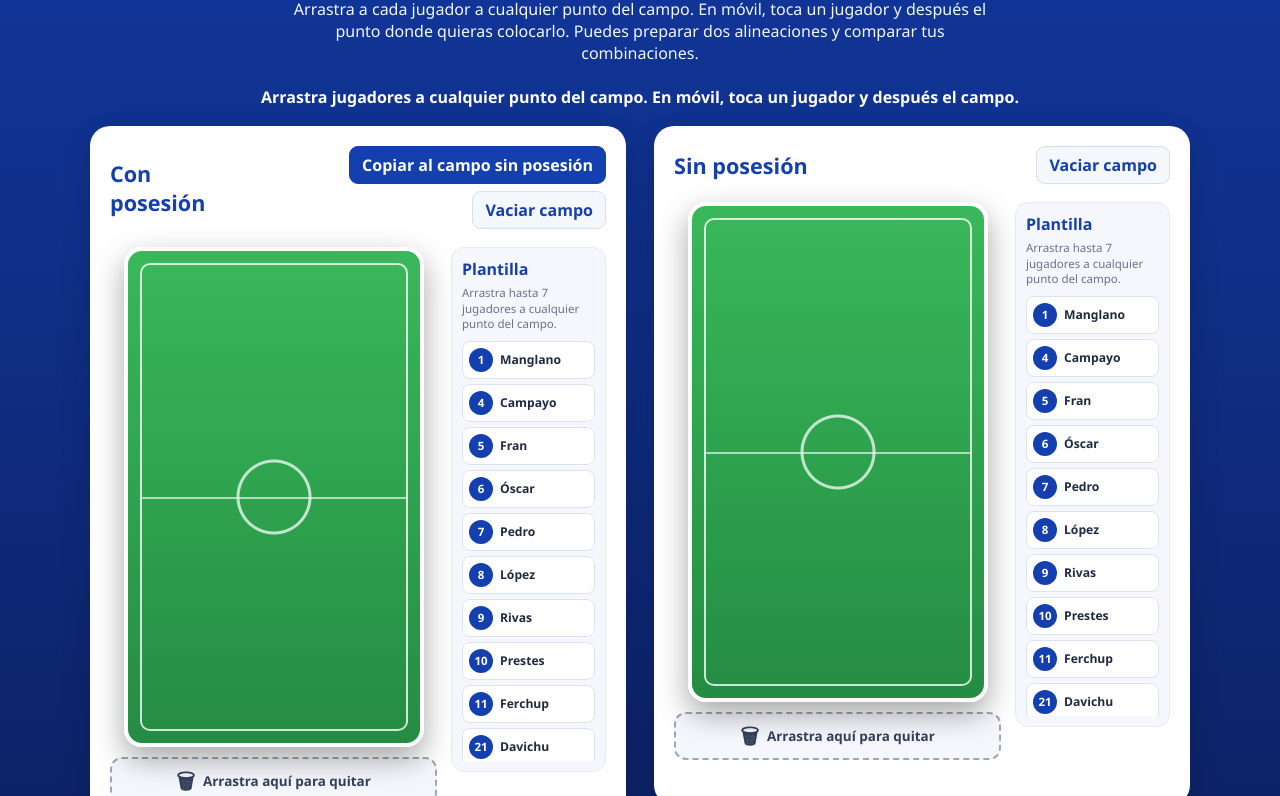
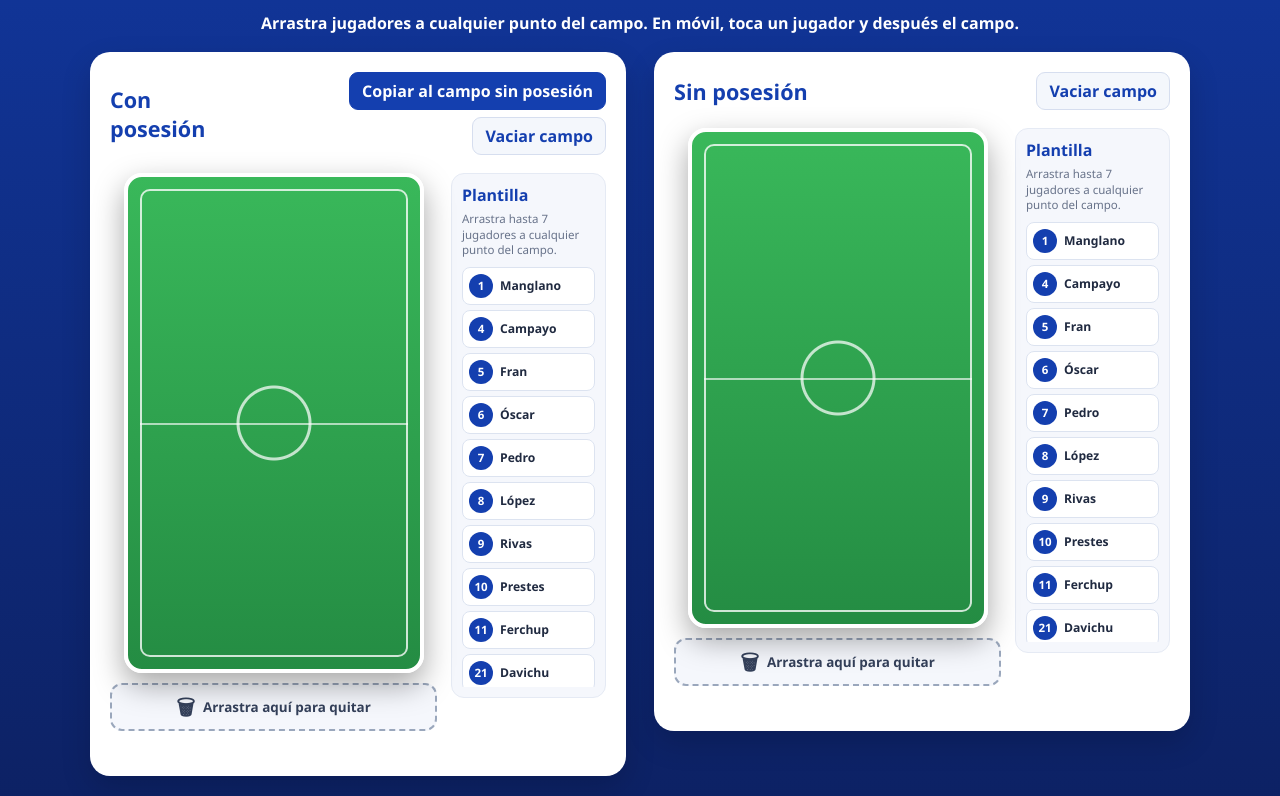
Before and after one commit to pedrovalcarcel/laspistas.github.io, a website: page alineacion.html in a window 1280 px wide. Shown: the part 255-1051 px from the top of the page. Drawn offline with nearby package versions, Linux system fonts and the light colour scheme; no server answers.

Commit message:
Update alineacion.html

```diff
--- a/alineacion.html
+++ b/alineacion.html
@@ -30,7 +30,6 @@
     <main class="alineacion-page">
         <div class="alineacion-intro">
             <h2>Elige tu siete</h2>
-            <p>Arrastra a cada jugador a cualquier punto del campo. En móvil, toca un jugador y después el punto donde quieras colocarlo. Puedes preparar dos alineaciones y comparar tus combinaciones.</p>
         </div>
         <div id="estado-alineacion" class="estado-alineacion" role="status">Cargando plantilla…</div>
         <div id="alineaciones" class="alineaciones-grid" hidden></div>
```
